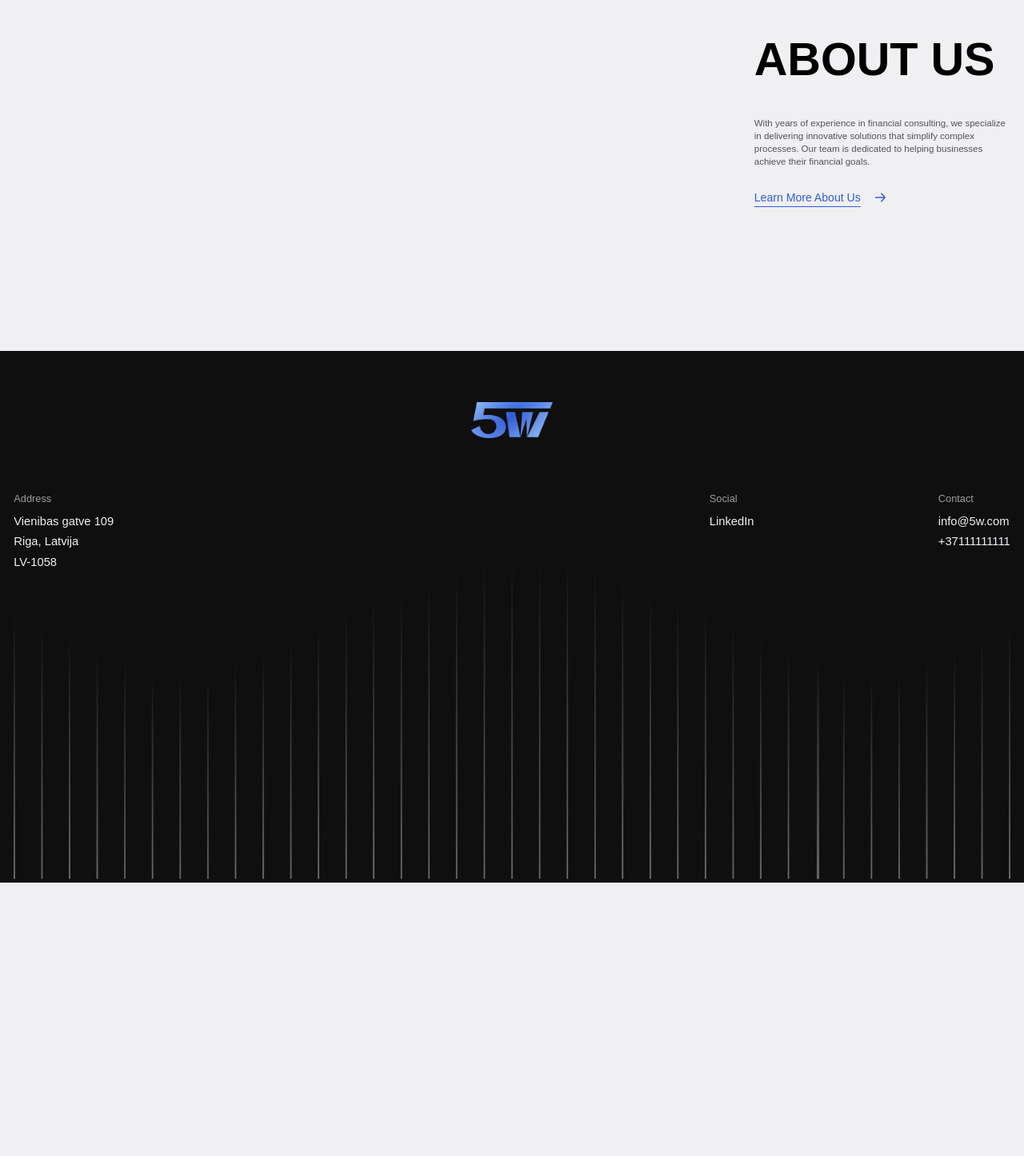
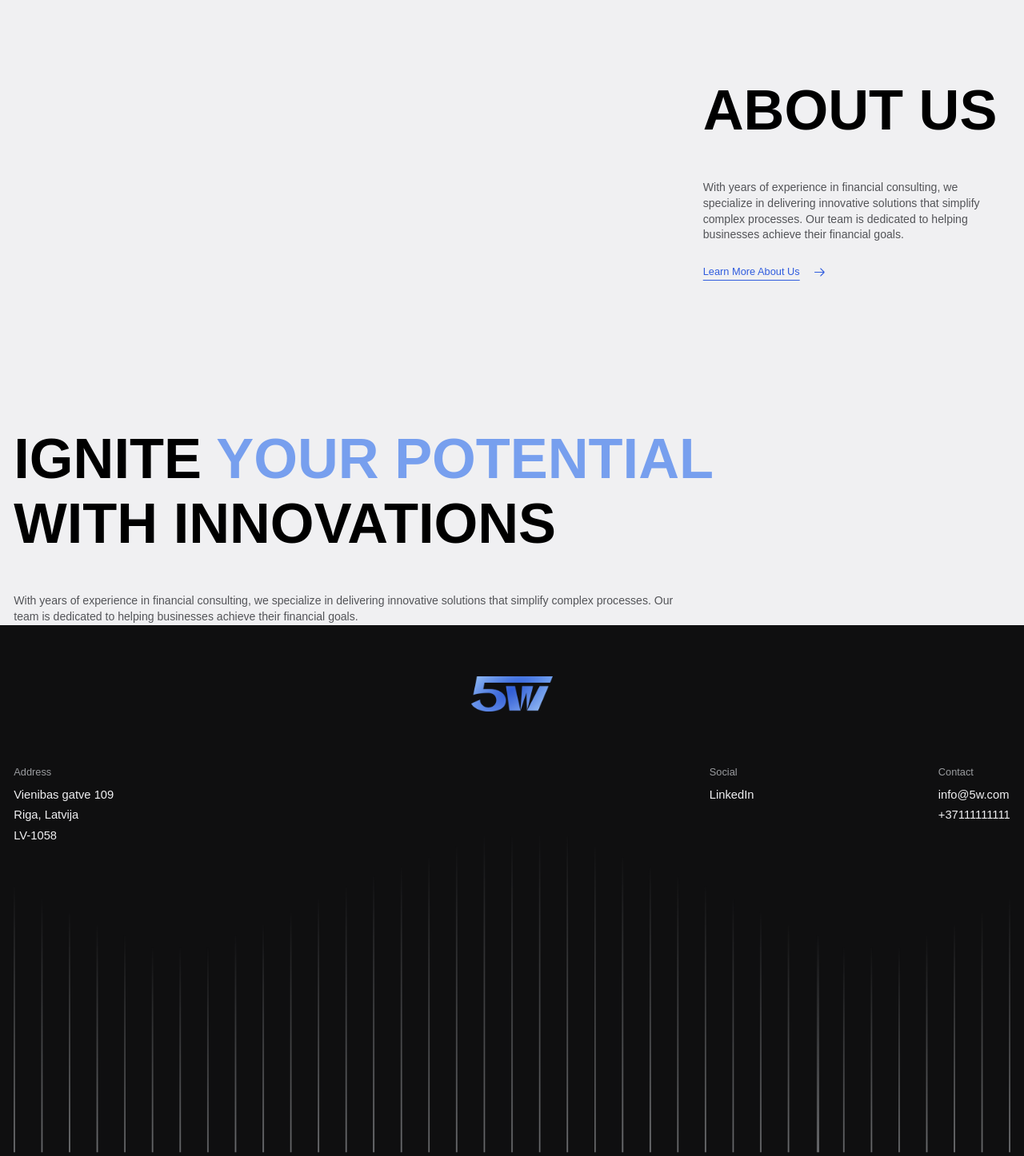
Before and after one commit to amaksix/5w, a Jekyll site: the page built from en/index.md, in a window 1280 px wide, cut to the strip 976-2422 px from the top of the page. Shown: the whole strip at 80% size. Built offline with Jekyll 4.4.1, drawn with Linux system fonts in a browser that asks for light colours; before the commit the page ends 2080 px from its top, so only the background shows below that.

Commit message:
added translations option, changed arrows width, and made texts bigger

```diff
--- a/_layouts/home.html
+++ b/_layouts/home.html
@@ -15,8 +15,8 @@
 
     <div class="main">
         <h1 class="main-header">
-            <span class="header-first-line">WHERE FINANCE</span>
-            <span class="header-second-line">MEETS INNOVATION</span>
+            <span class="header-first-line">{{ site.data.translations[page.lang].main_header_first }}</span>
+            <span class="header-second-line">{{ site.data.translations[page.lang].main_header_second }}</span>
         </h1>
         <div class="explore">
             <video class="first-shot-video" autoplay muted loop playsinline>
@@ -24,8 +24,13 @@
                 Your browser does not support the video tag.
             </video>
             <div class="overlay-box">
-                <p class="regular-text overlay-box-text">Unlock growth and efficiency with our comprehensive suite of financial services—Budgeting, Planning, Consolidation, Valuation, and Project Management. Designed to empower your decision-making, our solutions help you stay ahead in a competitive market.</p>
-                <button  class="overlay-button"><p class="overlay-button-text">Explore Our Solutions</p> <img class="angled-arrow" src="../assets/images/Angled_Arrow.svg"></button>
+                <p class="regular-text overlay-box-text">
+                    {{ site.data.translations[page.lang].explore_text }}
+                </p>
+                <button class="overlay-button">
+                    <p class="overlay-button-text">{{ site.data.translations[page.lang].explore_button }}</p>
+                    <img class="angled-arrow" src="../assets/images/Angled_Arrow.svg">
+                </button>
             </div>
         </div>
         <div class="about-us">
@@ -34,16 +39,23 @@
                 <div class="about-us-card about-us-right-card"></div>
             </div>
             <div class="about-us-text-container">
-                <h1>ABOUT US</h1>
-                <p class="regular-text about-us-text">With years of experience in financial consulting, we specialize in delivering innovative solutions that simplify complex processes. Our team is dedicated to helping businesses achieve their financial goals.</p>
+                <h1>{{ site.data.translations[page.lang].about_us_title }}</h1>
+                <p class="regular-text about-us-text">
+                    {{ site.data.translations[page.lang].about_us_text }}
+                </p>
                 <div class="about-us-button-container">
-                    <a class="about-us-button" href="/en/about-us/">Learn More About Us</a>
+                    <a class="about-us-button" href="/{{ page.lang }}/about-us/">
+                        {{ site.data.translations[page.lang].about_us_button }}
+                    </a>
                     <img class="blue-arrow" src="../assets/images/Blue_Arrow.svg">
                 </div>
             </div>
         </div>
+        <div class="solutions">
+            <h1 style="width: 71vw;"> {{ site.data.translations[page.lang].solutions_header}}</h1>
+            <p class="regular-text" style="width: 65vw;">{{ site.data.translations[page.lang].solutions_text}}</p>
+        </div>
     </div>
-
     {% include footer.html %}  <!-- Reusable Footer -->
 
 </body>
--- a/assets/css/general.css
+++ b/assets/css/general.css
@@ -29,7 +29,7 @@
   color: #535458;
   font-family: "Jost", Arial, sans-serif;
   font-weight: normal;
-  font-size: 0.9vw;
+  font-size: 1.1vw;
   line-height: 140%;
 }
 p{
@@ -39,7 +39,8 @@
 h1{
   font-family: "Mulish", Arial, sans-serif;
   font-weight: bolder;
-  font-size: 4.5vw;
+  font-size: 5.5vw;
+  text-transform: uppercase;
 }
 
 html:not(.scroll-container),
@@ -51,7 +52,7 @@
 /* For Webkit Browsers (Chrome, Edge, Safari) */
 html:not(.scroll-container)::-webkit-scrollbar,
 body:not(.scroll-container)::-webkit-scrollbar {
-  width: 6px; /* General scrollbar width */
+  width: 2px; /* General scrollbar width */
 }
 
 html:not(.scroll-container)::-webkit-scrollbar-track,
--- a/assets/css/header.css
+++ b/assets/css/header.css
@@ -52,7 +52,7 @@
     display:inline-block;
     overflow:hidden;
     position:relative;
-    height: 1.14vw;
+    height: 1.25vw;
 }
 .label-up {
     display:block;
@@ -64,7 +64,7 @@
   }
 
   .btn:hover .label-up {
-    top:-270%;
+    top:-260%;
   }
 .right-part-header{
     margin-left: auto;
--- a/assets/css/home.css
+++ b/assets/css/home.css
@@ -49,8 +49,8 @@
     left: 2.5vw; /* Position from left */
     background-color: #F0F0F2;
     border-radius: 1vw;
-    width: 22vw;
-    height: 11vw;
+    width: 30vw;
+    height: 13vw;
     padding: 3.38vw 1.875vw;
     z-index: 1; /* Ensure the box is on top of the video */
 }
@@ -62,24 +62,24 @@
     border: 0;
     background-color: #0F0F10;
     color:#F0F0F2;
-    width: 14vw;
-    height: 2.8vw;
+    width: 18.75vw;
+    height: 3.4vw;
     display: grid;
     grid-template-columns: auto auto;
-    gap: 0.3vw;
-    padding: 0.9vw;
+    gap: 0.5vw;
+    padding: 1.1vw;
 }
 .overlay-button-text{
     text-align: right;
     font-family: "Jost", Arial, sans-serif;
     font-weight: medium;
-    font-size: 0.9vw;
+    font-size: 1vw;
 }
 .about-us{
     margin-top:13.8vw;
     margin-bottom: 13.8vw;
     display: grid;
-    grid-template-columns: auto 25vw;
+    grid-template-columns: auto 30vw;
     gap:6.25vw;
 }
 .about-us-card{
@@ -87,8 +87,8 @@
     border-radius: 1.8vw;
 }
 .angled-arrow{
-    width:1vw;
-    height: 1vw;
+    width:0.9vw;
+    height: 0.9vw;
 }
 .about-us-button-container{
     display: grid;
@@ -108,10 +108,13 @@
     font-family: "Jost", Arial, sans-serif;
     font-weight: medium;
     font-style: medium;
-    font-size: 1.1vw;
+    font-size: 1vw;
     margin-top: 0.2vw;
 }
 .blue-arrow{
     width:1.1vw;
     height:0.9vw;
 }
+.highlight-text{
+    color:#779FEE;
+}
```
Also changed, not shown: _data/translations.yml (added, +21 -0 lines), en/index.md (+1 -0 lines), lv/index.md (+1 -0 lines), assets/images/Angled_Arrow.svg, assets/images/Blue_Arrow.svg.
